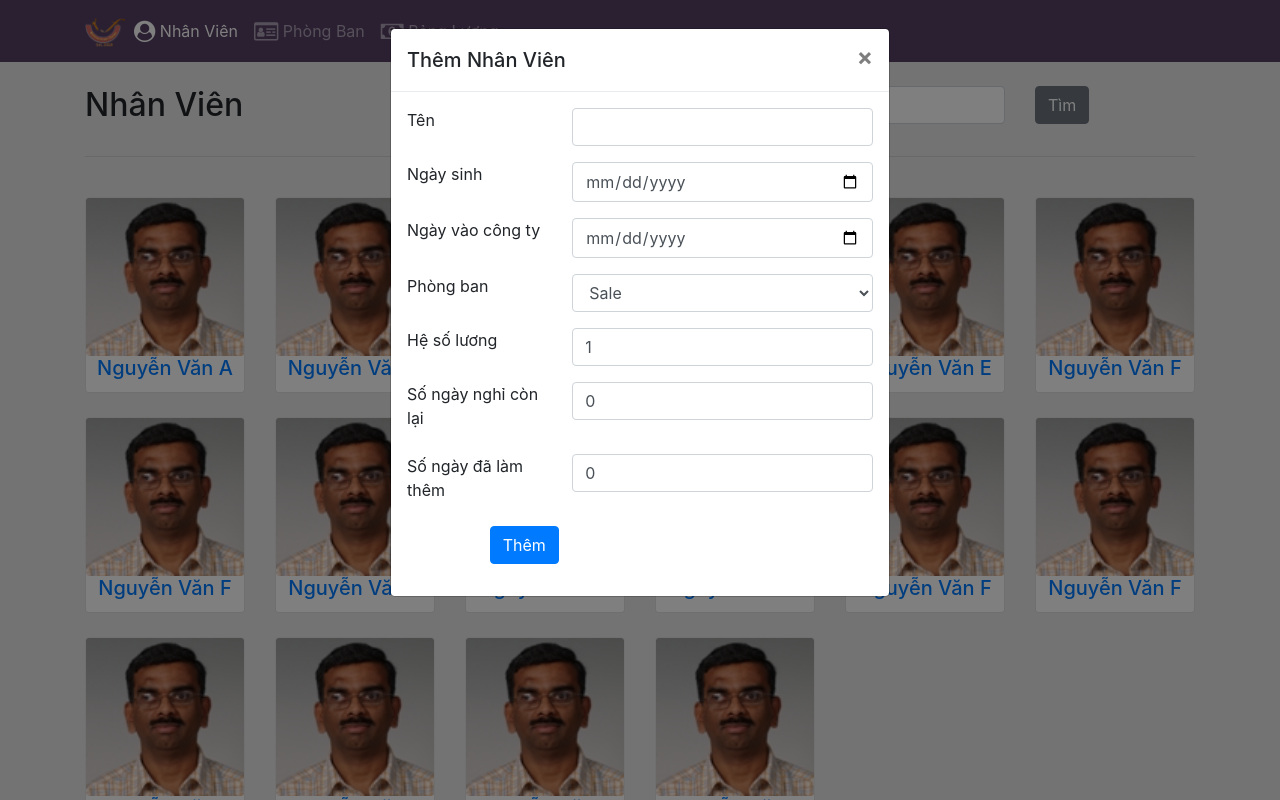
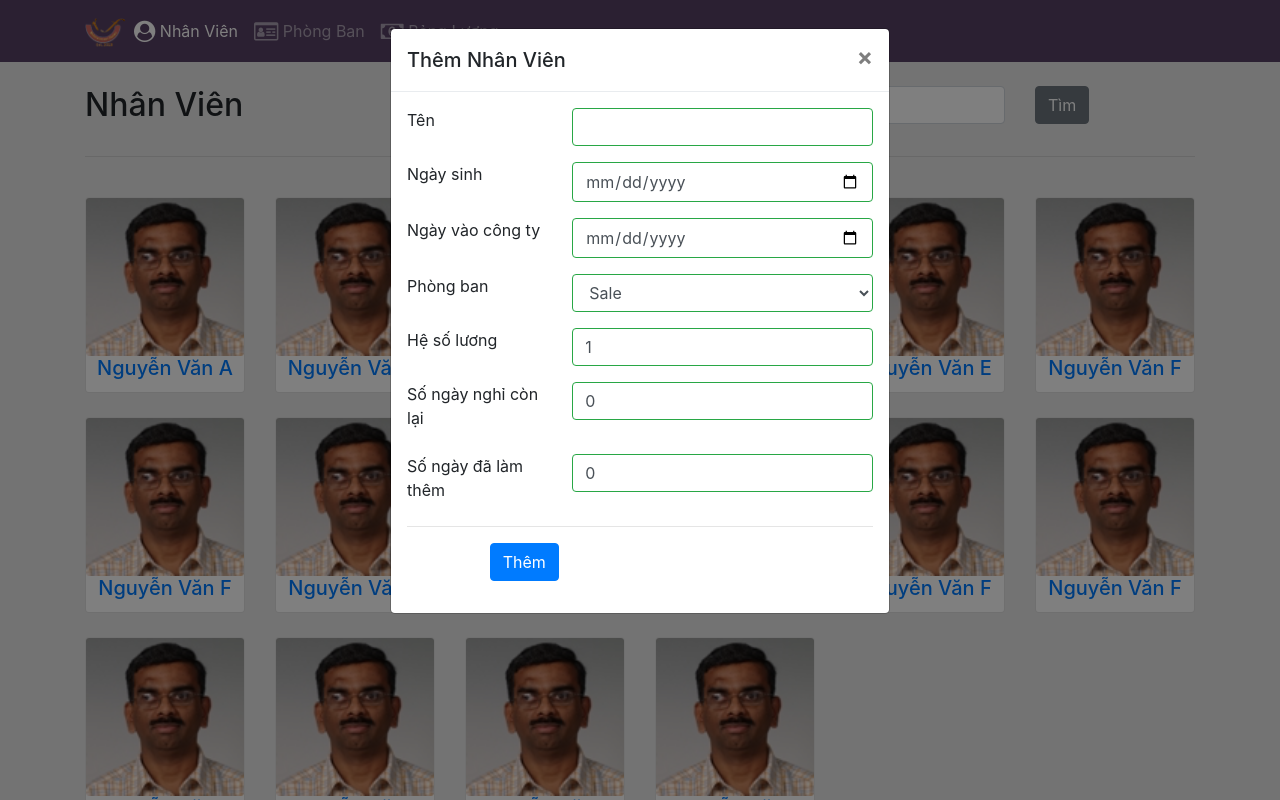
Before and after one commit to nguyenhuy433/FunixJSReact-ASM, a React (Create React App) app: page /staffs in a window 1280 px wide. Both pictures are taken after a click on the button 486 px from the left and 104 px from the top of the page. Shown: the top 800 px of the page. Built offline with nearby package versions, Linux system fonts and the light colour scheme.

Commit message:
validate form them nhan vien

```diff
--- a/src/Component/StaffListComponent.js
+++ b/src/Component/StaffListComponent.js
@@ -6,6 +6,7 @@ import {
   Button,
   Form,
   FormGroup,
+  FormFeedback,
   Label,
   Input,
   Modal,
@@ -28,12 +29,23 @@ class StaffList extends Component {
       salaryScale: 1,
       annualLeave: 0,
       overTime: 0,
-      salary: 30000,
+      touched: {
+        name: false,
+        doB: false,
+        department: false,
+        startDate: false,
+        salaryScale: false,
+        annualLeave: false,
+        overTime: false,
+      },
     };
 
     this.toggleModal = this.toggleModal.bind(this);
     this.handlefindStaff = this.handlefindStaff.bind(this);
     this.FindStaff = this.FindStaff.bind(this);
+
+    this.handleInputChange = this.handleInputChange.bind(this);
+    this.handleBlur = this.handleBlur.bind(this);
   }
 
   // open modal them nhan vien
@@ -54,8 +66,65 @@ class StaffList extends Component {
     this.FindStaff();
     event.preventDefault();
   }
+  //input du lieu va validate
+  handleInputChange(event) {
+    const target = event.target;
+    const value = target.value;
+    const name = target.name;
 
+    this.setState({
+      [name]: value,
+    });
+  }
+
+  handleBlur = (field) => (event) => {
+    this.setState({
+      touched: { ...this.state.touched, [field]: true },
+    });
+  };
+  validate(name, doB, startDate, salaryScale, annualLeave, overTime) {
+    const errors = {
+      name: "",
+      doB: "",
+      startDate: "",
+      department: "",
+      salaryScale: "",
+      annualLeave: "",
+      overTime: "",
+    };
+    if (this.state.touched.name && name.length <= 0)
+      errors.name = "Yêu cầu nhập";
+    else if (this.state.touched.name && name.length < 3)
+      errors.name = "Tên nhân viên phải nhiều hơn 3 ký tự";
+    else if (this.state.touched.name && name.length > 25)
+      errors.name = "Tên nhân viên phải ít hơn 25 ký tự";
+
+    if (this.state.touched.doB && doB.length <= 0) errors.doB = "Yêu cầu nhập";
+
+    if (this.state.touched.startDate && startDate.length <= 0)
+      errors.startDate = "Yêu cầu nhập";
+
+    if (this.state.touched.salaryScale && salaryScale.length <= 0)
+      errors.salaryScale = "Yêu cầu nhập";
+
+    if (this.state.touched.annualLeave && annualLeave.length <= 0)
+      errors.annualLeave = "Yêu cầu nhập";
+
+    if (this.state.touched.overTime && overTime.length <= 0)
+      errors.overTime = "Yêu cầu nhập";
+
+    return errors;
+  }
   render() {
+    const errors = this.validate(
+      this.state.name,
+      this.state.doB,
+      this.state.startDate,
+      this.state.salaryScale,
+      this.state.annualLeave,
+      this.state.overTime
+    );
+
     const staffList = this.props.staffs
       .filter((staff) => {
         if (this.state.findStaff === "") {
@@ -131,21 +200,31 @@ class StaffList extends Component {
                     id="name"
                     name="name"
                     value={this.state.name}
+                    valid={errors.name === ""}
+                    invalid={errors.name !== ""}
+                    onBlur={this.handleBlur("name")}
+                    onChange={this.handleInputChange}
                   />
+                  <FormFeedback>{errors.name}</FormFeedback>
                 </div>
               </FormGroup>
 
               <FormGroup className="row">
                 <div className="col-12 col-md-4">
-                  <Label htmlFor="doB">Ngày sinh</Label>
+                  <Label htmlFor="doB">Ngày sinh </Label>
                 </div>
                 <div className="col-12 col-md-8">
                   <Input
                     type="date"
                     id="doB"
-                    name="name"
+                    name="doB"
                     value={this.state.doB}
+                    valid={errors.doB === ""}
+                    invalid={errors.doB !== ""}
+                    onBlur={this.handleBlur("doB")}
+                    onChange={this.handleInputChange}
                   />
+                  <FormFeedback>{errors.doB}</FormFeedback>
                 </div>
               </FormGroup>
 
@@ -157,9 +236,14 @@ class StaffList extends Component {
                   <Input
                     type="date"
                     id="startDate"
-                    name="name"
+                    name="startDate"
                     value={this.state.startDate}
+                    valid={errors.startDate === ""}
+                    invalid={errors.startDate !== ""}
+                    onBlur={this.handleBlur("starDate")}
+                    onChange={this.handleInputChange}
                   />
+                  <FormFeedback>{errors.startDate}</FormFeedback>
                 </div>
               </FormGroup>
 
@@ -171,8 +255,12 @@ class StaffList extends Component {
                   <Input
                     type="select"
                     id="department"
-                    name="name"
-                    value={this.state.startDate}
+                    name="department"
+                    value={this.state.department}
+                    valid={errors.department === ""}
+                    invalid={errors.department !== ""}
+                    onBlur={this.handleBlur("department")}
+                    onChange={this.handleInputChange}
                   >
                     <option>Sale</option>
                     <option>HR</option>
@@ -191,9 +279,14 @@ class StaffList extends Component {
                   <Input
                     type="number"
                     id="salaryScale"
-                    name="name"
+                    name="salaryScale"
                     value={this.state.salaryScale}
+                    valid={errors.salaryScale === ""}
+                    invalid={errors.salaryScale !== ""}
+                    onBlur={this.handleBlur("salaryScale")}
+                    onChange={this.handleInputChange}
                   />
+                  <FormFeedback>{errors.salaryScale}</FormFeedback>
                 </div>
               </FormGroup>
 
@@ -205,9 +298,14 @@ class StaffList extends Component {
                   <Input
                     type="number"
                     id="annualLeave"
-                    name="name"
+                    name="annualLeave"
                     value={this.state.annualLeave}
+                    valid={errors.annualLeave === ""}
+                    invalid={errors.annualLeave !== ""}
+                    onBlur={this.handleBlur("annualLeave")}
+                    onChange={this.handleInputChange}
                   />
+                  <FormFeedback>{errors.annualLeave}</FormFeedback>
                 </div>
               </FormGroup>
 
@@ -219,11 +317,17 @@ class StaffList extends Component {
                   <Input
                     type="number"
                     id="overTime"
-                    name="name"
+                    name="overTime"
                     value={this.state.overTime}
+                    valid={errors.overTime === ""}
+                    invalid={errors.overTime !== ""}
+                    onBlur={this.handleBlur("overTime")}
+                    onChange={this.handleInputChange}
                   />
                 </div>
+                <FormFeedback>{errors.overTime}</FormFeedback>
               </FormGroup>
+              <hr />
               <FormGroup row>
                 <Col md={{ size: 10, offset: 2 }}>
                   <Button type="submit" color="primary">
```
